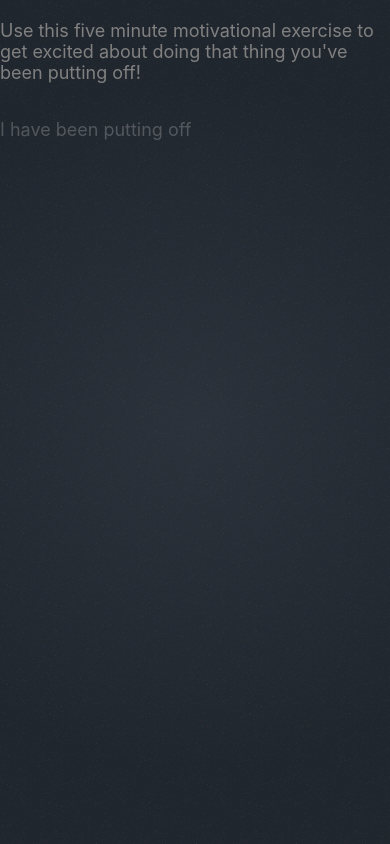
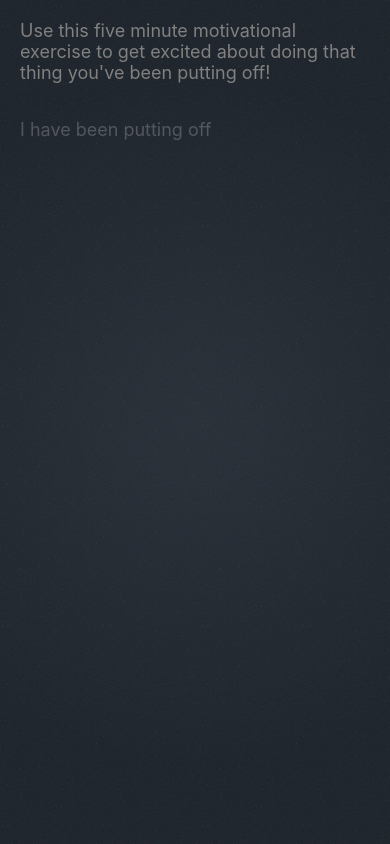
Before and after one commit to hellochar/stopavoidingwork, a React (Create React App) app: page / in a window 390 px wide. Built offline with nearby package versions, Linux system fonts and the light colour scheme.

Commit message:
autocapitalize off for mobile

```diff
--- a/src/entry.tsx
+++ b/src/entry.tsx
@@ -100,6 +100,7 @@ export class Entry extends PureComponent<{
     return <span
         {...this.props}
         contentEditable={true}
+        autoCapitalize="off"
         className={classnames("entry", this.props.className)}
         onKeyPress={this.handleKeyPress}
         onFocus={this.handleFocus}
--- a/src/index.scss
+++ b/src/index.scss
@@ -134,6 +134,7 @@ a {
 .divider {
   position: relative;
   margin: 20px auto;
+  padding: 0 20px;
   max-width: 992px;
   transition: opacity 0.5s, top 0.5s;
   overflow: hidden;
```
